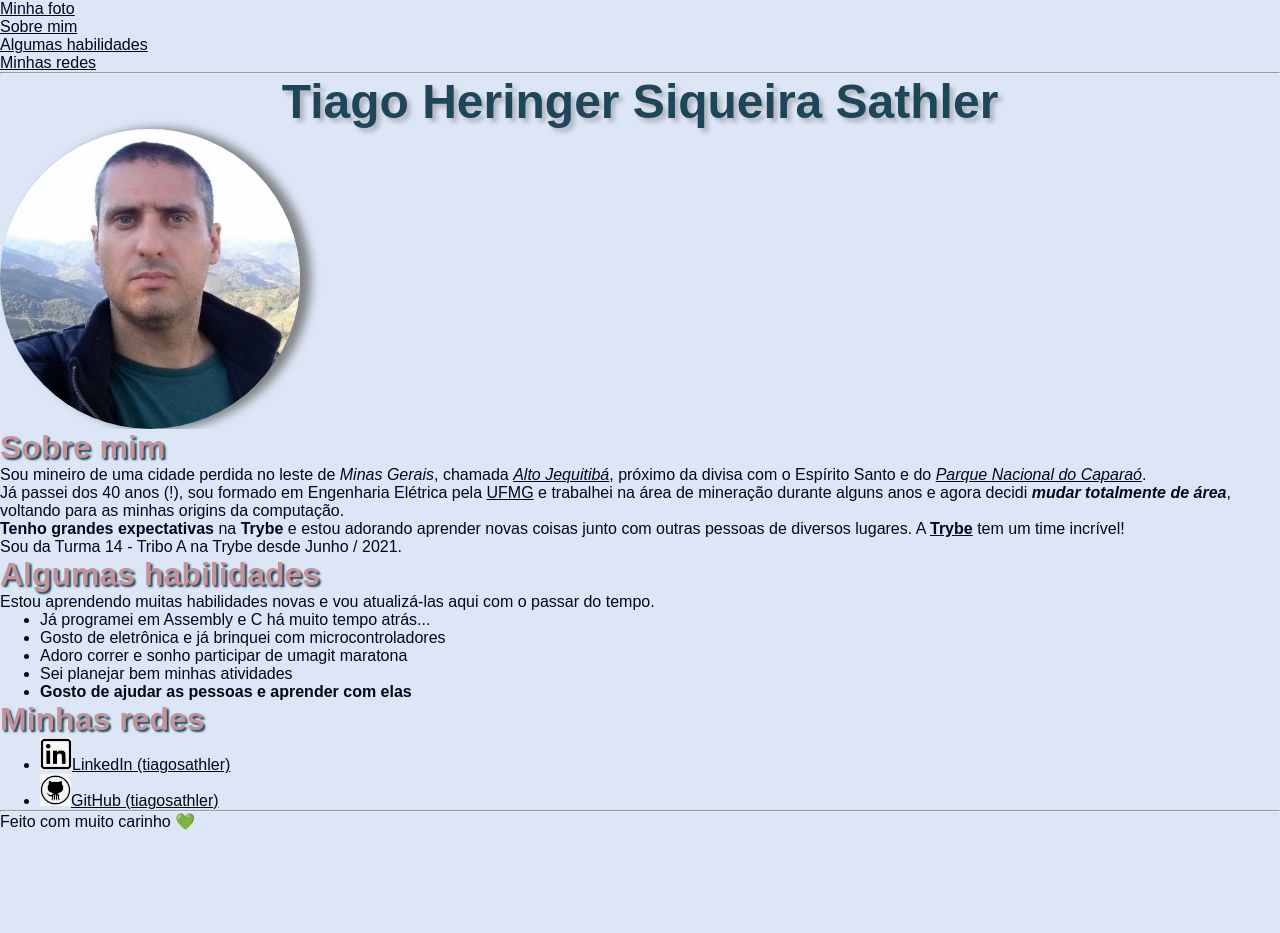
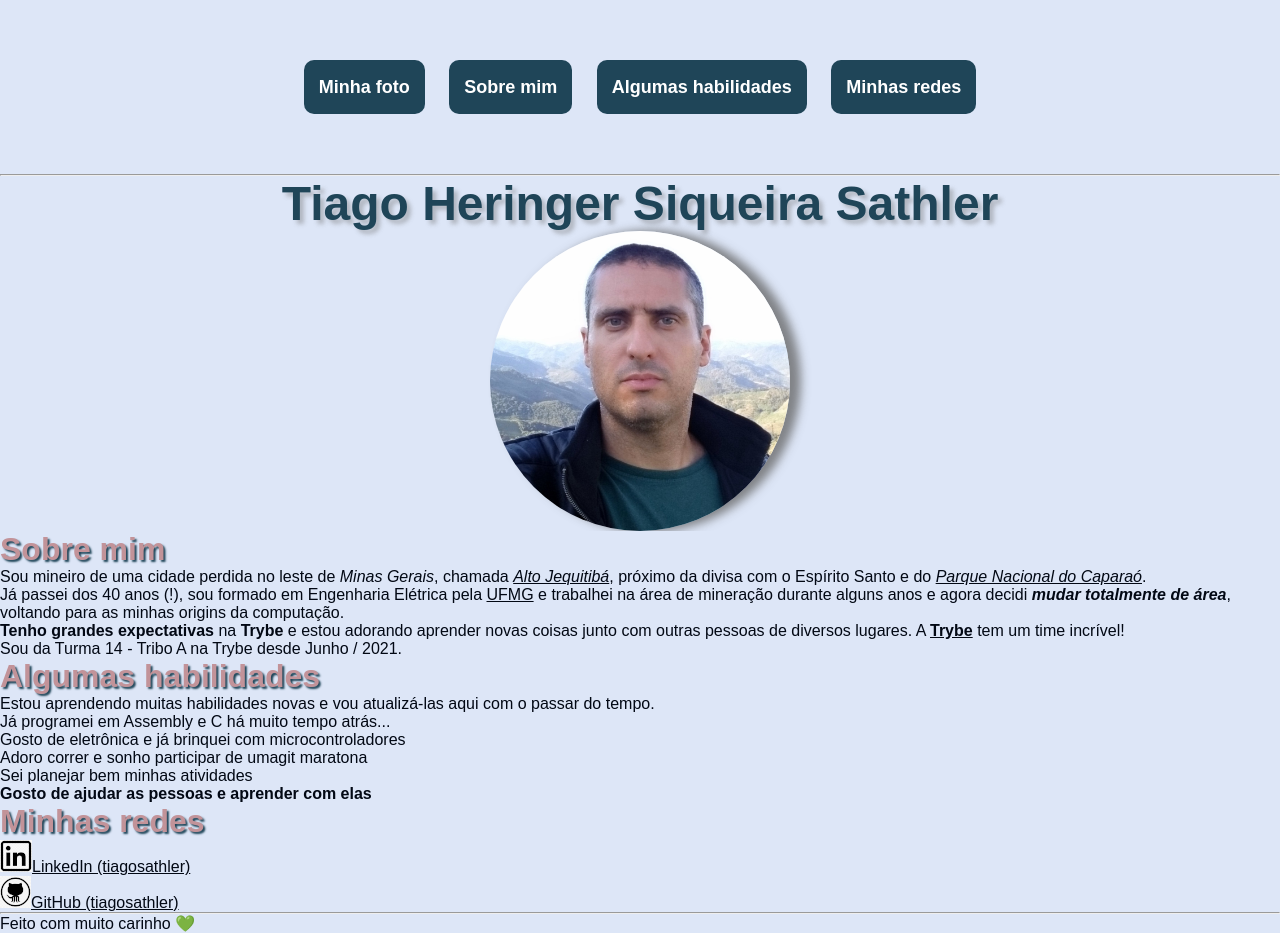
Before and after one commit to tiagosathler/tiagosathler.github.io, a plain HTML site: page index.html in a window 1280 px wide. Before the commit the page ends 831 px from the top, so only its background shows below. Drawn offline with Linux system fonts and the light colour scheme.

Commit message:
Alterações de transição nos botôes e links

```diff
--- a/index.html
+++ b/index.html
@@ -12,27 +12,19 @@
 </head>
 
 <body>
-	<div class="header">
-		<div class="link-reader">
-			<p>
-				<a href="#foto">Minha foto</a>
-			</p>
-		</div>
-		<div class="link-reader">
-			<p>
-				<a href="#sobre">Sobre mim</a>
-			</p>
-		</div>
-		<div class="link-reader">
-			<p>
-				<a href="#habilidades">Algumas habilidades</a>
-			</p>
-		</div>
-		<div class="link-reader">
-			<p>
-				<a href="#links">Minhas redes</a>
-			</p>
-		</div>
+	<div class="buttons">
+		<button type="button" class="button-header button-effects">
+				<a class=link-header href="#foto">Minha foto</a>
+		</button>
+		<button type="button" class="button-header button-effects">
+			<a class=link-header href="#sobre">Sobre mim</a>
+		</button>
+		<button type="button" class="button-header button-effects">
+			<a class=link-header href="#habilidades">Algumas habilidades</a>
+		</button>
+		<button type="button" class="button-header button-effects">
+			<a class=link-header href="#links">Minhas redes</a>
+		</button>
 	</div>
 
 	<hr>
--- a/style.css
+++ b/style.css
@@ -6,6 +6,7 @@
     background-color: #dde6f7;
     color: #020814;
     margin: 0;
+    padding: 0;
 }
 
 body {
@@ -13,10 +14,52 @@ body {
 
 }
 
+.buttons {
+    margin: 50px;
+    text-align: center;
+}
+
+.buttons a {
+    text-decoration: none;
+    background-color: #1f4558;
+    color: white;
+}
+
+.button-header {
+    color: white;
+    border: none;
+    font-weight: 600;
+    font-size: 18px;
+    line-height: 24px;
+    padding: 15px;
+    margin: 10px;
+    position: relative;
+    box-sizing: border-box;
+    cursor: pointer;
+    transition: all 400ms ease;
+    border-radius: 10px;
+}
+
+.button-effects {
+    background-color: #1f4558;
+}
+
+.button-effects:hover {
+    background-color: #c29399;
+}
+
+.button-effects:hover a {
+    background-color: #c29399;
+    color: #1f4558;
+    text-decoration: underline;
+}
+
 #foto {
     border-radius: 50%;
     box-shadow:  10px 0px 10px 1px rgba(100, 100, 100, 0.76);
     display: block;
+    margin: auto;
+
 
 
 }
```
